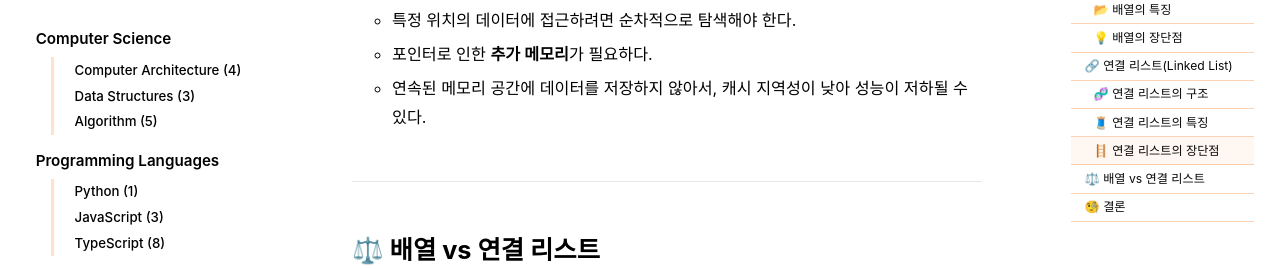
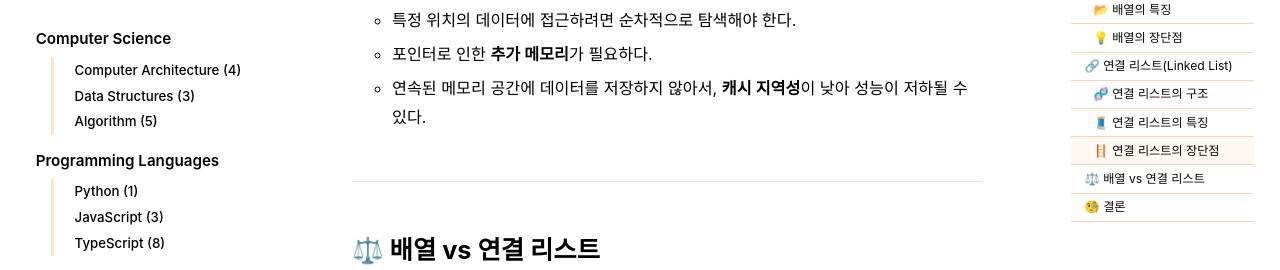
Before and after one commit to cchaeyoung/cchaeyoung.github.io, a Jekyll site: the page built from _posts/2025-01-11-data-structures-array-and-linked-list.md, in a window 1280 px wide and 900 px high, scrolled down 1972 px. Shown: the part 182-452 px from the top of the window. Built offline with Jekyll 4.4.1, drawn with Linux system fonts in a browser that asks for light colours; cached includes are drawn as plain includes; some web fonts are replaced; comment, search, counter and statistics services are not loaded.

```diff
--- a/_posts/2025-01-11-data-structures-array-and-linked-list.md
+++ b/_posts/2025-01-11-data-structures-array-and-linked-list.md
@@ -95,7 +95,7 @@ last_modified_at: 2025-01-11
 
   - 특정 위치의 데이터에 접근하려면 순차적으로 탐색해야 한다.
   - 포인터로 인한 **추가 메모리**가 필요하다.
-  - 연속된 메모리 공간에 데이터를 저장하지 않아서, 캐시 지역성이 낮아 성능이 저하될 수 있다.
+  - 연속된 메모리 공간에 데이터를 저장하지 않아서, **캐시 지역성**이 낮아 성능이 저하될 수 있다.
 
 ---
 
```
